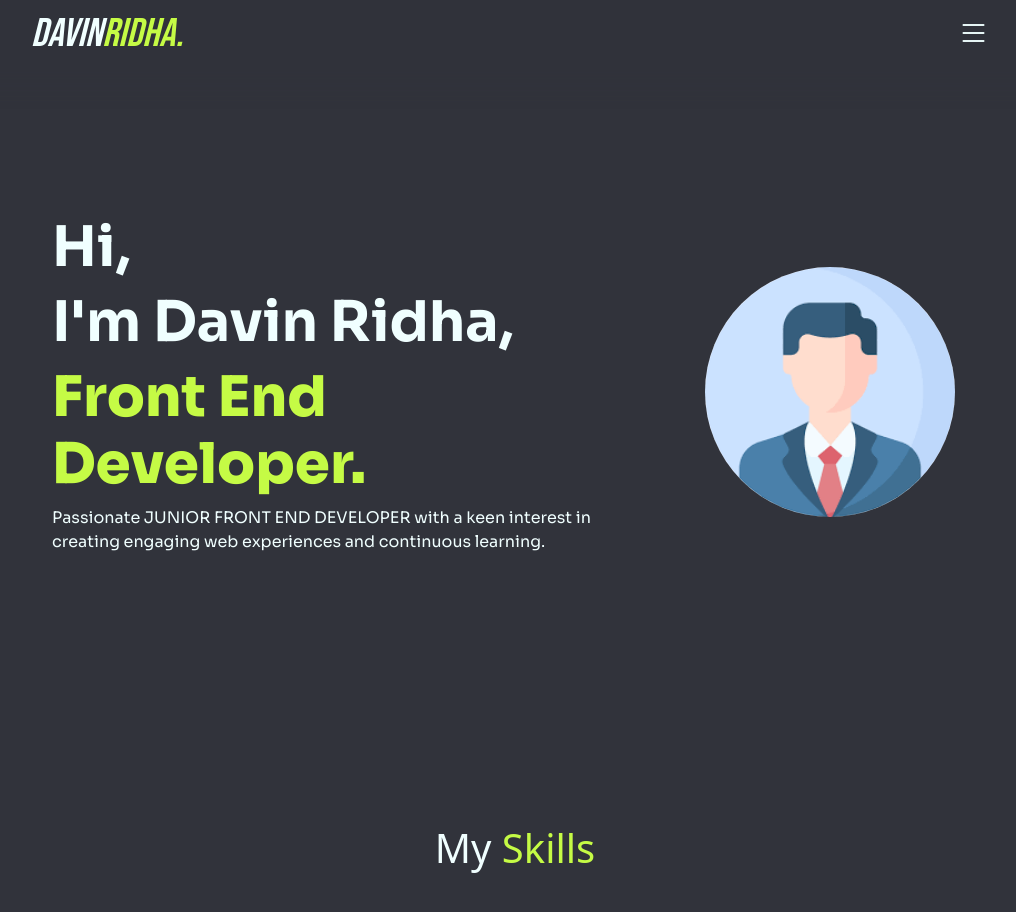
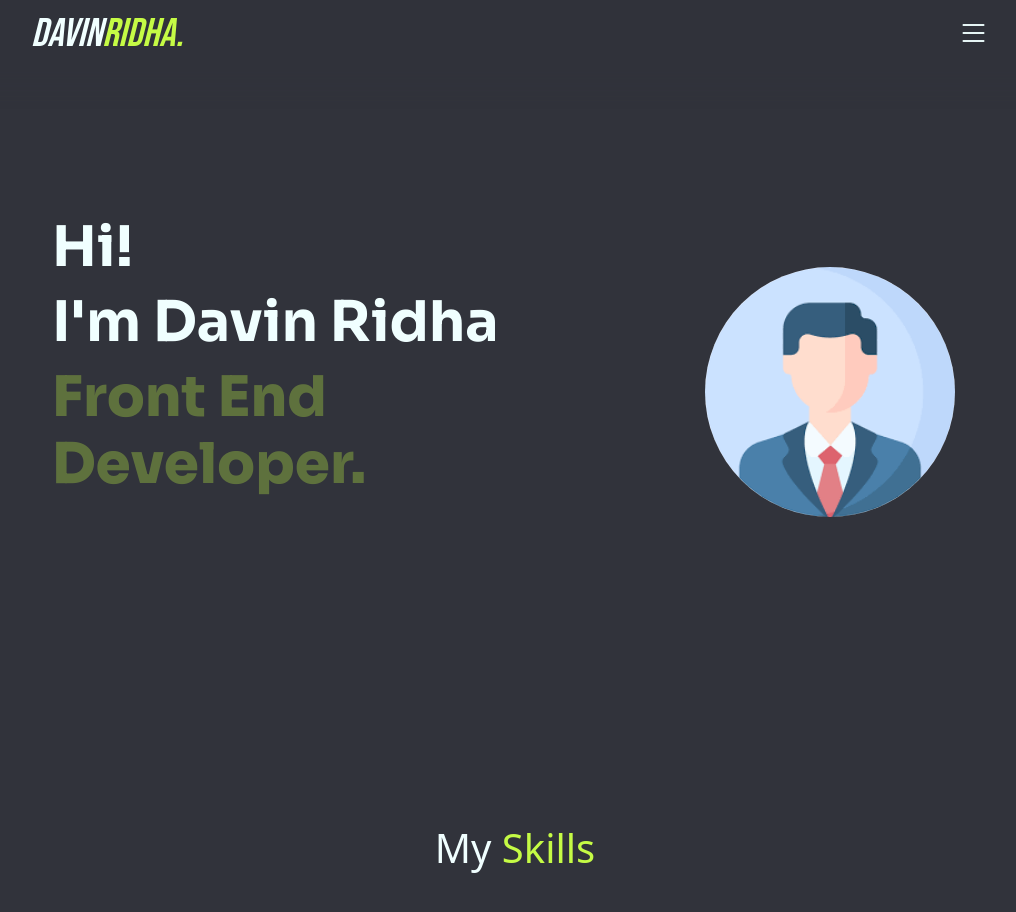
Before and after one commit to davinrdh/my-portfolio, a React (Vite) app: page / in a window 1280 px wide. Shown: the top 912 px of the page, without its empty margins (125-1141 px from the left). Built offline with nearby package versions, Linux system fonts and the light colour scheme; a web font is replaced by a local one.

Commit message:
feat(Hero): add text animation

```diff
--- /dev/null
+++ b/src/components/TypeWriter.tsx
@@ -0,0 +1,24 @@
+import { useEffect, useState } from "react";
+
+interface ITypeWriter {
+  text: string;
+  speed?: number;
+}
+
+export default function TypeWriter({ text, speed = 100 }: ITypeWriter) {
+  const [displayedText, setDisplayedText] = useState<string>("");
+  const [index, setIndex] = useState<number>(0);
+
+  useEffect(() => {
+    if (index < text.length) {
+      const timeout = setTimeout(() => {
+        setDisplayedText(displayedText + text[index]);
+        setIndex(index + 1);
+      }, speed);
+
+      return () => clearTimeout(timeout);
+    }
+  }, [index, text, displayedText, speed]);
+
+  return <span>{displayedText}</span>;
+}
--- /dev/null
+++ b/src/pages/Home/Hero.tsx
@@ -0,0 +1,115 @@
+/* eslint-disable @typescript-eslint/no-explicit-any */
+import { Variants, motion } from "framer-motion";
+import { useEffect, useState } from "react";
+import { Row, Col } from "react-bootstrap";
+import "./HomePages.scss";
+import TypeWriter from "../../components/TypeWriter";
+
+export default function Hero() {
+  const [mousePosition, setMousePosition] = useState({ x: 0, y: 0 });
+  const [cursorVariant, setCursorVariant] = useState("default");
+
+  useEffect(() => {
+    const handleMouseMove = (e: MouseEvent) => {
+      setMousePosition({ x: e.clientX, y: e.clientY });
+    };
+
+    window.addEventListener("mousemove", handleMouseMove);
+    return () => {
+      window.removeEventListener("mousemove", handleMouseMove);
+    };
+  }, []);
+
+  const variants: Variants = {
+    default: {
+      x: mousePosition.x - 16,
+      y: mousePosition.y - 16,
+      // transition: { type: "spring", stiffness: 800, damping: 30, mass: 1 },
+      display: "none",
+      backgroundColor: "var(--background)",
+      opacity: 0,
+      zIndex: 0,
+    },
+    text: {
+      height: 150,
+      width: 150,
+      x: mousePosition.x - 75,
+      y: mousePosition.y - 75,
+      backgroundColor: "var(--primary)",
+      mixBlendMode: "difference",
+      transition: { type: "spring", stiffness: 800, damping: 30, mass: 1 },
+    },
+  };
+
+  const textEnter = () => setCursorVariant("text");
+  const textLeave = () => setCursorVariant("default");
+
+  return (
+    <>
+      <motion.div
+        className="cursor"
+        variants={variants}
+        animate={cursorVariant}
+      />
+      <Row className="hero flex-md-row-reverse">
+        <Col md={12} lg={4} sm={12} className="avatar offset-md-1">
+          <motion.img
+            initial={{ y: -100, opacity: 0 }}
+            whileInView={{ y: 0, opacity: 1 }}
+            viewport={{ once: false, amount: 0.5 }}
+            transition={{ duration: 0.4, delay: 0.4 }}
+            src="/img/avatar.png"
+            width={250}
+            height={250}
+            alt=""
+          />
+        </Col>
+        <Col md={12} lg={6} sm={12} className="text-hero offset-md-1">
+          <div>
+            <motion.h1
+              initial={{ y: -100, opacity: 0 }}
+              whileInView={{ y: 0, opacity: 1 }}
+              viewport={{ once: false, amount: 0.5 }}
+              transition={{ duration: 0.4, delay: 0.4 }}
+              onMouseEnter={textEnter}
+              onMouseLeave={textLeave}
+            >
+              Hi!
+            </motion.h1>
+            <motion.h1
+              initial={{ opacity: 0 }}
+              whileInView={{ opacity: 1 }}
+              viewport={{ once: false, amount: 0.5 }}
+              transition={{ duration: 0.6, delay: 0.6 }}
+              onMouseEnter={textEnter}
+              onMouseLeave={textLeave}
+            >
+              {/* I'm Davin Ridha, */}
+              <TypeWriter text="I'm Davin Ridha" />
+            </motion.h1>
+            <motion.h1
+              initial={{ opacity: 0 }}
+              whileInView={{ opacity: 1 }}
+              viewport={{ once: false, amount: 0.5 }}
+              transition={{ duration: 1.8, delay: 1.8 }}
+              onMouseEnter={textEnter}
+              onMouseLeave={textLeave}
+            >
+              <b>Front End Developer.</b>
+              {/* <b><TypeWriter text="Front End Developer." speed={150} /></b> */}
+            </motion.h1>
+            <motion.p
+              initial={{ opacity: 0 }}
+              whileInView={{ opacity: 1 }}
+              viewport={{ once: false, amount: 0.5 }}
+              transition={{ duration: 2.3, delay: 2.3 }}
+            >
+              Passionate JUNIOR FRONT END DEVELOPER with a keen interest in
+              creating engaging web experiences and continuous learning.
+            </motion.p>
+          </div>
+        </Col>
+      </Row>
+    </>
+  );
+}
--- a/src/pages/Home/HomePages.tsx
+++ b/src/pages/Home/HomePages.tsx
@@ -1,81 +1,18 @@
 /* eslint-disable @typescript-eslint/no-explicit-any */
-import { Col, Container, Row } from "react-bootstrap";
+import { Container } from "react-bootstrap";
 import "./HomePages.scss";
 import Skill from "./Skill";
 import ProjectPage from "../Project/ProjectPage";
 import Experience from "./Experience";
 import Footer from "../../components/Footer/Footer";
-import { Variants, motion } from "framer-motion";
-import { useState, useEffect } from "react";
+import Hero from "./Hero";
 
 export default function HomePages() {
-  const [mousePosition, setMousePosition] = useState({ x: 0, y: 0 });
-  const [cursorVariant, setCursorVariant] = useState("default");
 
-  useEffect(() => {
-    const handleMouseMove = (e: MouseEvent) => {
-      setMousePosition({ x: e.clientX, y: e.clientY });
-    };
-
-    window.addEventListener("mousemove", handleMouseMove);
-    return () => {
-      window.removeEventListener("mousemove", handleMouseMove);
-    };
-  }, []);
-
-  const variants: Variants = {
-    default: {
-      x: mousePosition.x - 16,
-      y: mousePosition.y - 16,
-      // transition: { type: "spring", stiffness: 800, damping: 30, mass: 1 },
-      display: "none",
-      backgroundColor: 'var(--background)',
-      opacity:0,
-      zIndex: 0
-    },
-    text: {
-      height: 150,
-      width: 150,
-      x: mousePosition.x - 75,
-      y: mousePosition.y - 75,
-      backgroundColor: "var(--primary)",
-      mixBlendMode: "difference",
-      transition: { type: "spring", stiffness: 800, damping: 30, mass: 1 },
-    },
-  };
-
-  const textEnter = () => setCursorVariant("text");
-  const textLeave = () => setCursorVariant("default");
   return (
     <>
       <Container>
-        <motion.div
-          className="cursor"
-          variants={variants}
-          animate={cursorVariant}
-        />
-        <Row className="hero flex-md-row-reverse">
-          <Col md={12} lg={4} sm={12} className="avatar offset-md-1">
-            <img src="/img/avatar.png" width={250} height={250} alt="" />
-          </Col>
-          <Col md={12} lg={6} sm={12} className="text-hero offset-md-1">
-            <div>
-              <h1 onMouseEnter={textEnter} onMouseLeave={textLeave}>
-                Hi,
-              </h1>
-              <h1 onMouseEnter={textEnter} onMouseLeave={textLeave}>
-                I'm Davin Ridha,
-              </h1>
-              <h1 onMouseEnter={textEnter} onMouseLeave={textLeave}>
-                <b>Front End Developer.</b>
-              </h1>
-              <p>
-                Passionate JUNIOR FRONT END DEVELOPER with a keen interest in
-                creating engaging web experiences and continuous learning.
-              </p>
-            </div>
-          </Col>
-        </Row>
+        <Hero />
         <Skill />
       </Container>
       <ProjectPage />
```
